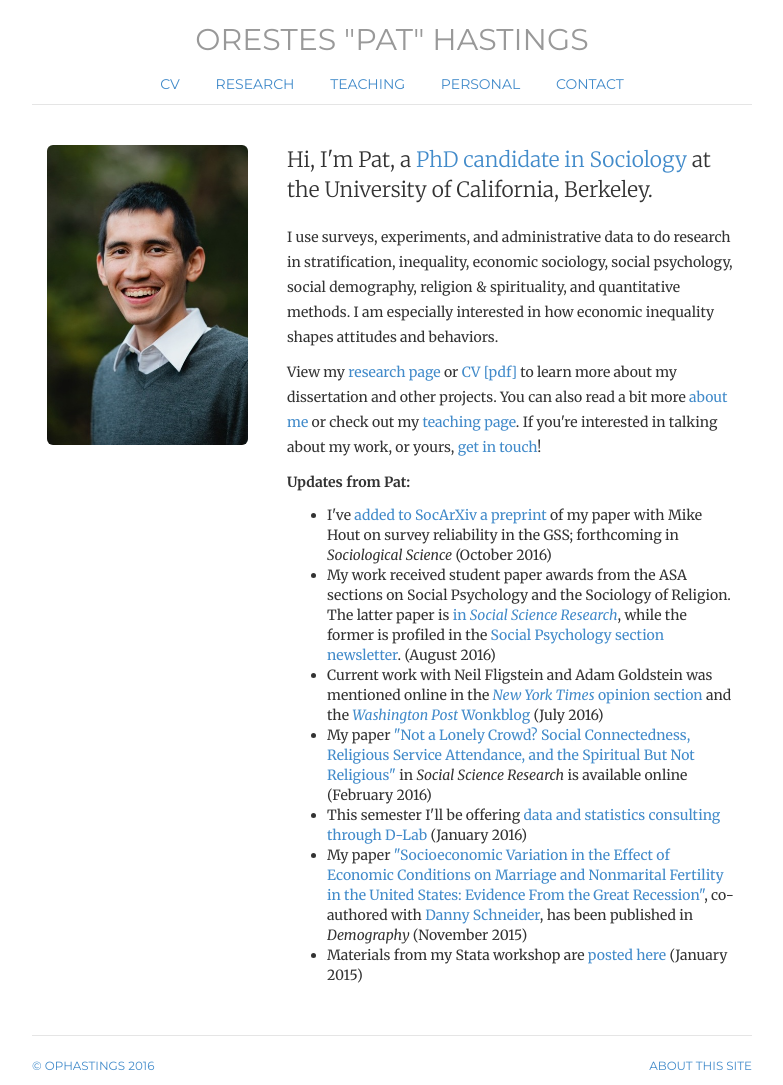
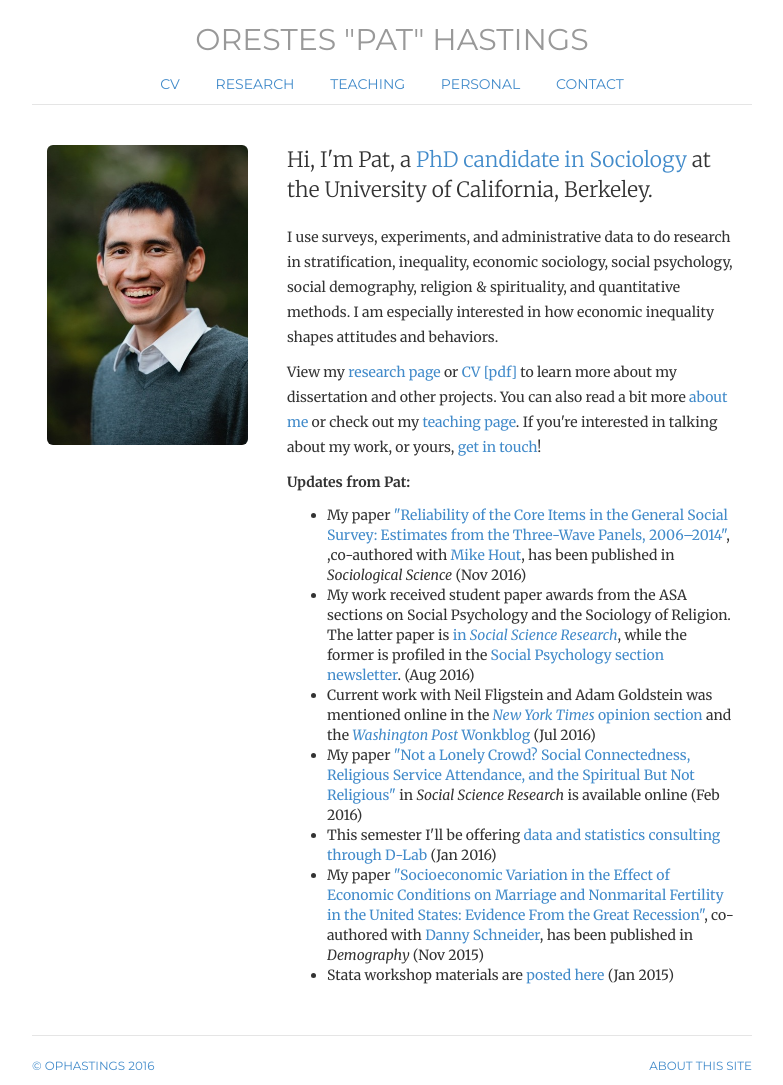
Before and after one commit to ophastings/ophastings.github.io, a Jekyll site: the page built from index.html, in a window 1280 px wide. Shown: the whole page, without its empty margins (248-1031 px from the left). Built offline with Jekyll 4.4.1, drawn with Linux system fonts in a browser that asks for light colours; comment, search, counter and statistics services are not loaded.

Commit message:
update homepage and CV

```diff
--- a/index.html
+++ b/index.html
@@ -30,28 +30,30 @@ description: Website of Orestes Pat Hastings, sociology PhD candidate at UC Berk
 
 	<p><b>Updates from Pat:</b></p>
 <ul>
-	<li> I've <a href="https://osf.io/3arux/">added to SocArXiv a preprint</a> of my paper with Mike Hout
-		on survey reliability in the GSS; forthcoming in <i>Sociological Science</i> (October 2016)
+	<li> My paper  <a href="https://www.sociologicalscience.com/articles-v3-43-971/">
+		"Reliability of the Core Items in the General Social Survey: Estimates from the Three-Wave Panels, 2006–2014"</a>,
+		,co-authored with <a href="http://sociology.as.nyu.edu/object/soc.Michael_Hout">Mike Hout</a>,
+		has been published in <i>Sociological Science</i> (Nov 2016)
 		</li>
 	<li> My work received student paper awards from the ASA sections on Social Psychology and the Sociology of Religion.
 		The latter paper is <a href="http://www.sciencedirect.com/science/article/pii/S0049089X16000272">in <i>Social Science Research</i></a>,
 		while the former is profiled in the
-		<a href="http://www.socialpsychologyasasection.com/uploads/6/4/7/7/64777385/summer_2016.pdf">Social Psychology section newsletter</a>. (August 2016)
+		<a href="http://www.socialpsychologyasasection.com/uploads/6/4/7/7/64777385/summer_2016.pdf">Social Psychology section newsletter</a>. (Aug 2016)
 		</li>
 	<li> Current work with Neil Fligstein and Adam Goldstein was mentioned online in the
 		<a href="http://www.nytimes.com/2016/07/07/opinion/campaign-stops/how-falling-behind-the-joneses-fueled-the-rise-of-trump.html">
 		<i>New York Times</i> opinion section</a> and the
 		<a href="https://www.washingtonpost.com/news/wonk/wp/2016/07/27/why-rich-neighbors-are-bad-for-you/"><i>Washington Post</i> Wonkblog</a>
-		(July 2016)
+		(Jul 2016)
 		</li>
 	<li>My paper <a href="http://www.sciencedirect.com/science/article/pii/S0049089X16000272">
 		"Not a Lonely Crowd? Social Connectedness, Religious Service Attendance, and the Spiritual But Not Religious"</a>
-		in <i>Social Science Research</i> is available online (February 2016)</li>
-	<li>This semester I'll be offering <a href="http://dlab.berkeley.edu/consultation/pat-hastings">data and statistics consulting through D-Lab  </a> (January 2016)</li>
+		in <i>Social Science Research</i> is available online (Feb 2016)</li>
+	<li>This semester I'll be offering <a href="http://dlab.berkeley.edu/consultation/pat-hastings">data and statistics consulting through D-Lab  </a> (Jan 2016)</li>
 	<li>My paper <a href="http://link.springer.com/article/10.1007/s13524-015-0437-7">"Socioeconomic Variation
 		in the Effect of Economic Conditions on Marriage and Nonmarital Fertility in the United States: Evidence From the Great Recession"</a>,
-		co-authored with <a href="http://sociology.berkeley.edu/faculty/daniel-schneider">Danny Schneider</a>, has been published in <i>Demography</i> (November 2015)</li>
-	<li>Materials from my Stata workshop are <a href = "stataintensive">posted here</a> (January 2015)</li>
+		co-authored with <a href="http://sociology.berkeley.edu/faculty/daniel-schneider">Danny Schneider</a>, has been published in <i>Demography</i> (Nov 2015)</li>
+	<li>Stata workshop materials are <a href = "stataintensive">posted here</a> (Jan 2015)</li>
 </ul>
 
 	</div>
```
Also changed, not shown: 2 other files.
